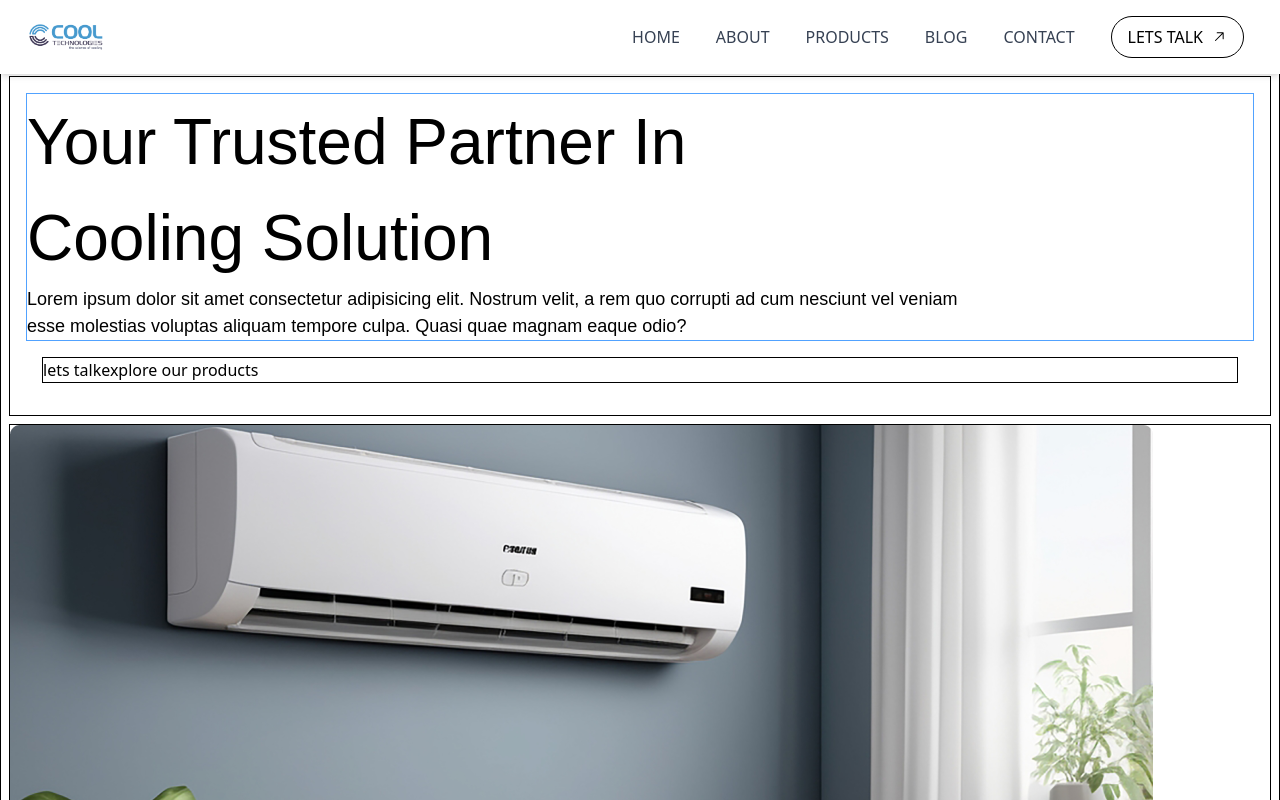
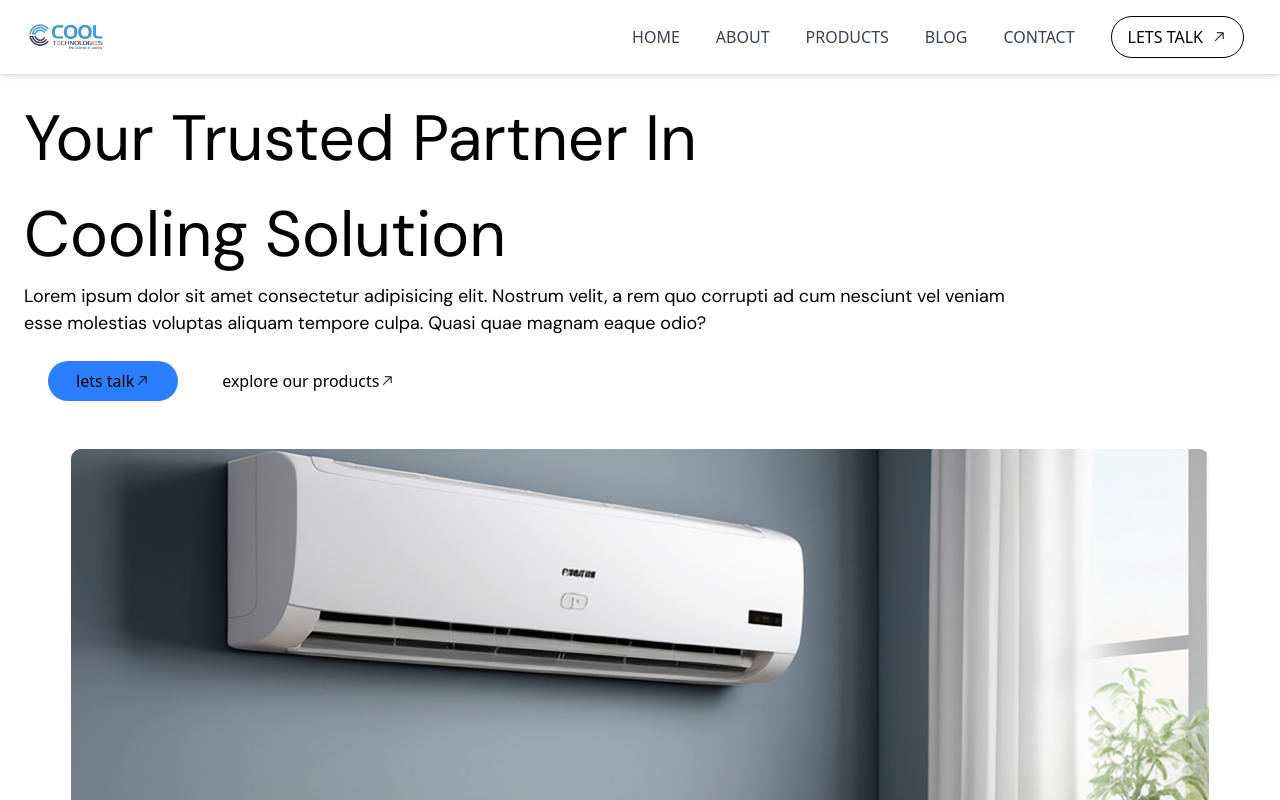
Before and after one commit to rahanyas/React-project, a React (Vite) app: page / in a window 1280 px wide. Shown: the top 800 px of the page. Built offline with nearby package versions, Linux system fonts and the light colour scheme.

Commit message:
applied styles to home section

```diff
--- a/src/components/Home.jsx
+++ b/src/components/Home.jsx
@@ -1,25 +1,25 @@
 import HomeImg from '../assets/progbiz-img/img-1.png'
+import { GoArrowUpRight } from "react-icons/go";
 
 const Home = () => {
   return (
-    <div className='border p-2'>
+    <div className='p-2'>
 
-      <div className='border p-4 mb-2'>
-        <div className='sansFont border-blue-400 border'>
-         <h1 className='text-[50px] md:text-[64px] capitalize '>your trusted partner in</h1>
-         <h1 className='text-[50px] md:text-[64px] capitalize '>cooling solution</h1>
+      <div className='p-4 mb-2 '>
+        <div className='sansFont'>
+         <h1 className='text-[50px] md:text-[64px] capitalize '>your trusted partner in <br /> cooling solution</h1>
          <p className='text-[18px]'>Lorem ipsum dolor sit amet consectetur adipisicing elit. Nostrum velit, a rem quo corrupti ad cum nesciunt vel veniam <br /> esse molestias voluptas aliquam tempore culpa. Quasi quae magnam eaque odio?</p>
         </div>
 
-        <div className='m-4 border'>
-          <button>lets talk</button>
-          <button>explore our products</button>
+        <div className='m-4  p-2'>
+          <button className=' rounded-full px-5 md:px-7 py-2 mr-4 inline-flex items-center bg-blue-500'>lets talk <GoArrowUpRight /></button>
+          <button className='rounded-full px-5 md:px-7 py-2 mr-4 inline-flex items-center'>explore our products <GoArrowUpRight /></button>
         </div>
 
       </div>
 
-      <div className='border'>
-         <img src={HomeImg} alt="" />
+      <div className='rounded-md flex justify-center'>
+         <img src={HomeImg} alt="" className='rounded-md w-[90%]'/>
       </div>
 
     </div>
--- a/src/index.css
+++ b/src/index.css
@@ -1,5 +1,5 @@
+@import url('https://fonts.googleapis.com/css2?family=DM+Sans:wght@400;500;700&display=swap');
 @import 'tailwindcss';
-@import url('https://fonts.googleapis.com/css2?family=DM+Sans:wght@400;500;700&display=swap');
 
 html,body{
   width: 100%;
```
